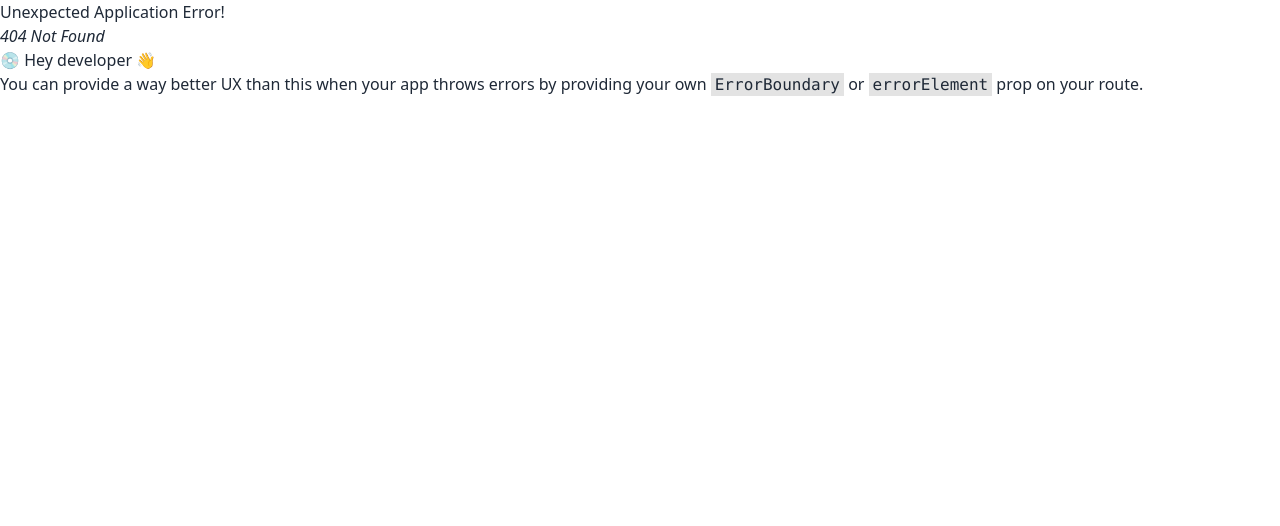
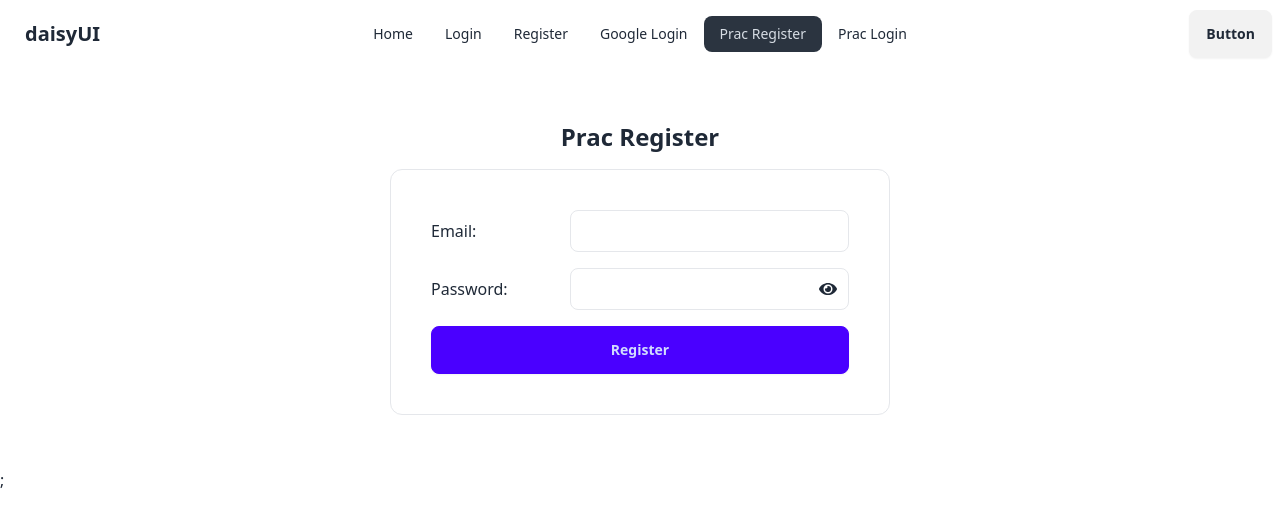
Before and after one commit to NoorTushar/auth-moha-milon, a React (Vite) app: page /pracRegister in a window 1280 px wide. Before the commit this address had no page. Shown: the top 526 px of the page. Built offline with nearby package versions, Linux system fonts and the light colour scheme.

Commit message:
revising 51-3

```diff
--- a/package.json
+++ b/package.json
@@ -16,6 +16,7 @@
     "prop-types": "^15.8.1",
     "react": "^18.2.0",
     "react-dom": "^18.2.0",
+    "react-icons": "^5.0.1",
     "react-router-dom": "^6.22.3",
     "sort-by": "^1.2.0"
   },
--- a/src/components/Navbar.jsx
+++ b/src/components/Navbar.jsx
@@ -15,6 +15,12 @@ const Navbar = () => {
          </li>
          <li>
             <NavLink to={`/googleAuth`}>Google Login</NavLink>
+         </li>
+         <li>
+            <NavLink to={`/pracRegister`}>Prac Register</NavLink>
+         </li>
+         <li>
+            <NavLink to={`/pracLogin`}>Prac Login</NavLink>
          </li>
       </>
    );
--- /dev/null
+++ b/src/components/PracLogin.jsx
@@ -0,0 +1,96 @@
+import { signInWithEmailAndPassword } from "firebase/auth";
+import React, { useState } from "react";
+import { FaEye } from "react-icons/fa";
+import { FaEyeSlash } from "react-icons/fa";
+import auth from "../firebase/firebase.config";
+
+const PracLogin = () => {
+   const [showPassword, setShowPassword] = useState(false);
+   const handleLogin = (e) => {
+      e.preventDefault();
+
+      const email = e.target.email.value;
+      const password = e.target.password.value;
+
+      signInWithEmailAndPassword(auth, email, password)
+         .then((result) => {
+            console.log(result.user);
+         })
+         .catch((error) => {
+            console.log(error);
+         });
+   };
+
+   const handleShowPassword = () => {
+      console.log(`showing password`);
+      setShowPassword(!showPassword);
+   };
+   return (
+      <div className="flex flex-col items-center justify-center min-h-[400px] gap-4">
+         <h3>Login Practice</h3>
+         <form
+            onSubmit={handleLogin}
+            className="border p-10 rounded-xl grid grid-cols-12 min-w-[500px] gap-4"
+         >
+            <div className="grid grid-cols-6 col-span-12 items-center">
+               <label className="col-span-2" htmlFor="email">
+                  Email:
+               </label>
+               <input
+                  className="col-span-4 border rounded-lg w-full p-2"
+                  type="email"
+                  name="email"
+                  required
+               />
+            </div>
+
+            <div className="grid grid-cols-6 col-span-12 items-center">
+               <label className="col-span-2" htmlFor="password">
+                  Password:
+               </label>
+               <div className="col-span-4 relative">
+                  <input
+                     className=" border rounded-lg w-full p-2"
+                     type={showPassword ? "text" : "password"}
+                     name="password"
+                     required
+                  />
+                  {showPassword ? (
+                     <FaEyeSlash
+                        onClick={handleShowPassword}
+                        className="text-lg absolute right-3 top-1/2 -translate-y-1/2 cursor-pointer"
+                     ></FaEyeSlash>
+                  ) : (
+                     <FaEye
+                        onClick={handleShowPassword}
+                        className="text-lg absolute right-3 top-1/2 -translate-y-1/2 cursor-pointer"
+                     ></FaEye>
+                  )}
+               </div>
+            </div>
+
+            <div className="col-span-12">
+               <input
+                  className="btn btn-md btn-primary w-full"
+                  type="submit"
+                  value="Login"
+               />
+            </div>
+
+            {/* {errorMessage && (
+               <div className="col-span-12">
+                  <p className="text-red-500">{errorMessage}</p>
+               </div>
+            )}
+
+            {successMessage && (
+               <div className="col-span-12">
+                  <p className="text-green-500">{successMessage}</p>
+               </div>
+            )} */}
+         </form>
+      </div>
+   );
+};
+
+export default PracLogin;
--- /dev/null
+++ b/src/components/PracRegister.jsx
@@ -0,0 +1,118 @@
+import { createUserWithEmailAndPassword } from "firebase/auth";
+import React, { useState } from "react";
+import auth from "../firebase/firebase.config";
+import { FaEye } from "react-icons/fa";
+import { FaEyeSlash } from "react-icons/fa";
+
+const PracRegister = () => {
+   const [errorMessage, setErrorMessage] = useState("");
+   const [successMessage, setSuccessMessage] = useState("");
+   const [showPassword, setShowPassword] = useState(false);
+
+   const handleSubmit = (e) => {
+      setErrorMessage("");
+      setSuccessMessage("");
+
+      e.preventDefault();
+
+      const email = e.target.email.value;
+      const password = e.target.password.value;
+
+      console.log(email, password);
+
+      const passwordRegex = /^(?=.*[A-Z])(?=.*\d).+$/;
+
+      if (password.length < 6) {
+         setErrorMessage("Enter pass greater than 6 characters.");
+         return;
+      } else if (!passwordRegex.test(password)) {
+         setErrorMessage(
+            "Please use at least one uppercase letter and a number"
+         );
+         return;
+      }
+
+      createUserWithEmailAndPassword(auth, email, password)
+         .then(() => {
+            setSuccessMessage("Registration Successful");
+         })
+         .catch((error) => {
+            console.log(error);
+            setErrorMessage(error.message);
+         });
+   };
+
+   const handleShowPassword = () => {
+      console.log(`showing password`);
+      setShowPassword(!showPassword);
+   };
+
+   return (
+      <div className="flex flex-col items-center justify-center min-h-[400px] gap-4">
+         <h3 className="text-2xl font-bold">Prac Register</h3>
+         <form
+            onSubmit={handleSubmit}
+            className="border p-10 rounded-xl grid grid-cols-12 min-w-[500px] gap-4"
+         >
+            <div className="grid grid-cols-6 col-span-12 items-center">
+               <label className="col-span-2" htmlFor="email">
+                  Email:
+               </label>
+               <input
+                  className="col-span-4 border rounded-lg w-full p-2"
+                  type="email"
+                  name="email"
+                  required
+               />
+            </div>
+
+            <div className="grid grid-cols-6 col-span-12 items-center">
+               <label className="col-span-2" htmlFor="password">
+                  Password:
+               </label>
+               <div className="col-span-4 relative">
+                  <input
+                     className=" border rounded-lg w-full p-2"
+                     type={showPassword ? "text" : "password"}
+                     name="password"
+                     required
+                  />
+                  {showPassword ? (
+                     <FaEyeSlash
+                        onClick={handleShowPassword}
+                        className="text-lg absolute right-3 top-1/2 -translate-y-1/2 cursor-pointer"
+                     ></FaEyeSlash>
+                  ) : (
+                     <FaEye
+                        onClick={handleShowPassword}
+                        className="text-lg absolute right-3 top-1/2 -translate-y-1/2 cursor-pointer"
+                     ></FaEye>
+                  )}
+               </div>
+            </div>
+
+            <div className="col-span-12">
+               <input
+                  className="btn btn-md btn-primary w-full"
+                  type="submit"
+                  value="Register"
+               />
+            </div>
+
+            {errorMessage && (
+               <div className="col-span-12">
+                  <p className="text-red-500">{errorMessage}</p>
+               </div>
+            )}
+
+            {successMessage && (
+               <div className="col-span-12">
+                  <p className="text-green-500">{successMessage}</p>
+               </div>
+            )}
+         </form>
+      </div>
+   );
+};
+
+export default PracRegister;
--- a/src/providers/AuthProvider.jsx
+++ b/src/providers/AuthProvider.jsx
@@ -5,7 +5,11 @@ export const AuthContext = createContext(null);
 
 const AuthProvider = ({ children }) => {
    const asset = "gold";
-   return <AuthContext.Provider value={asset}>{children}</AuthContext.Provider>;
+   return (
+      <>
+         <AuthContext.Provider value={asset}>{children}</AuthContext.Provider>;
+      </>
+   );
 };
 
 AuthProvider.propTypes = {
```
Also changed, not shown: src/main.jsx (+10 -0 lines), 1 other file (tests, documents, lock files or other folders).
